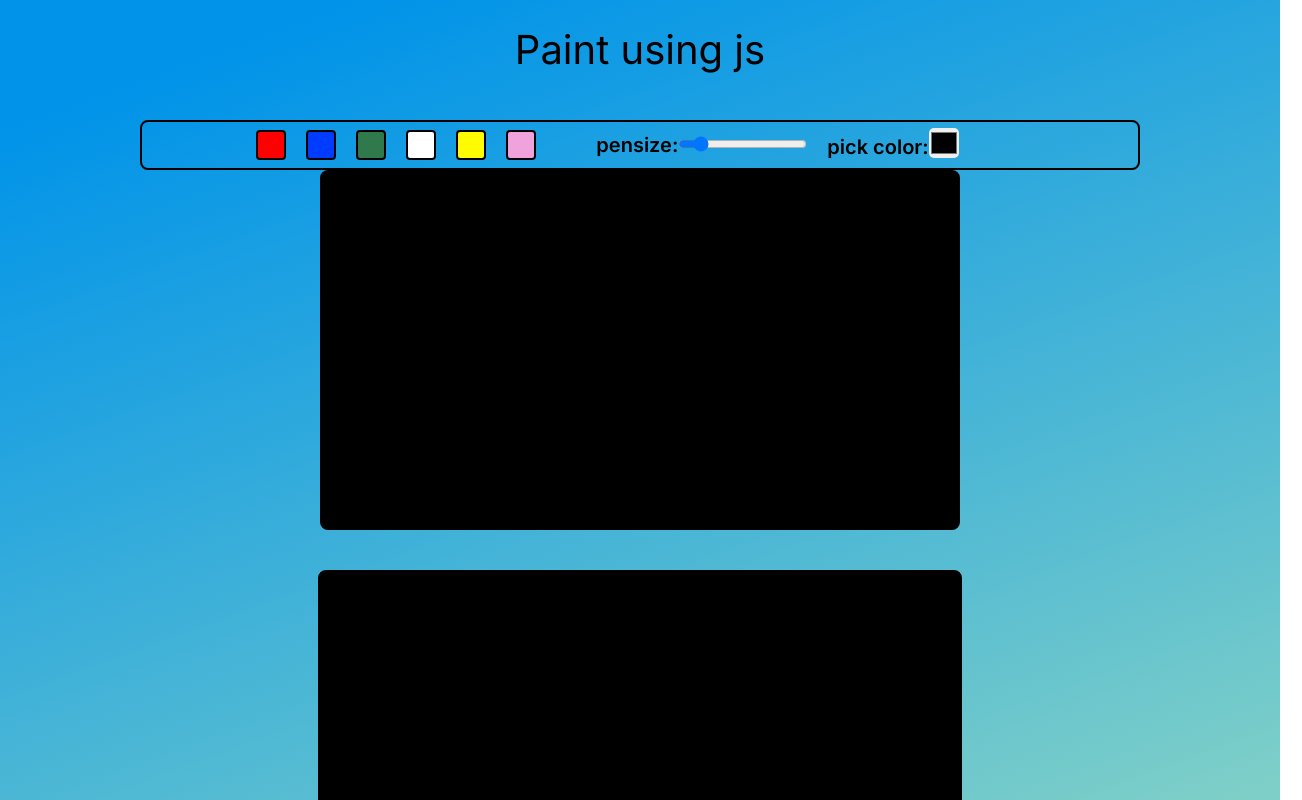
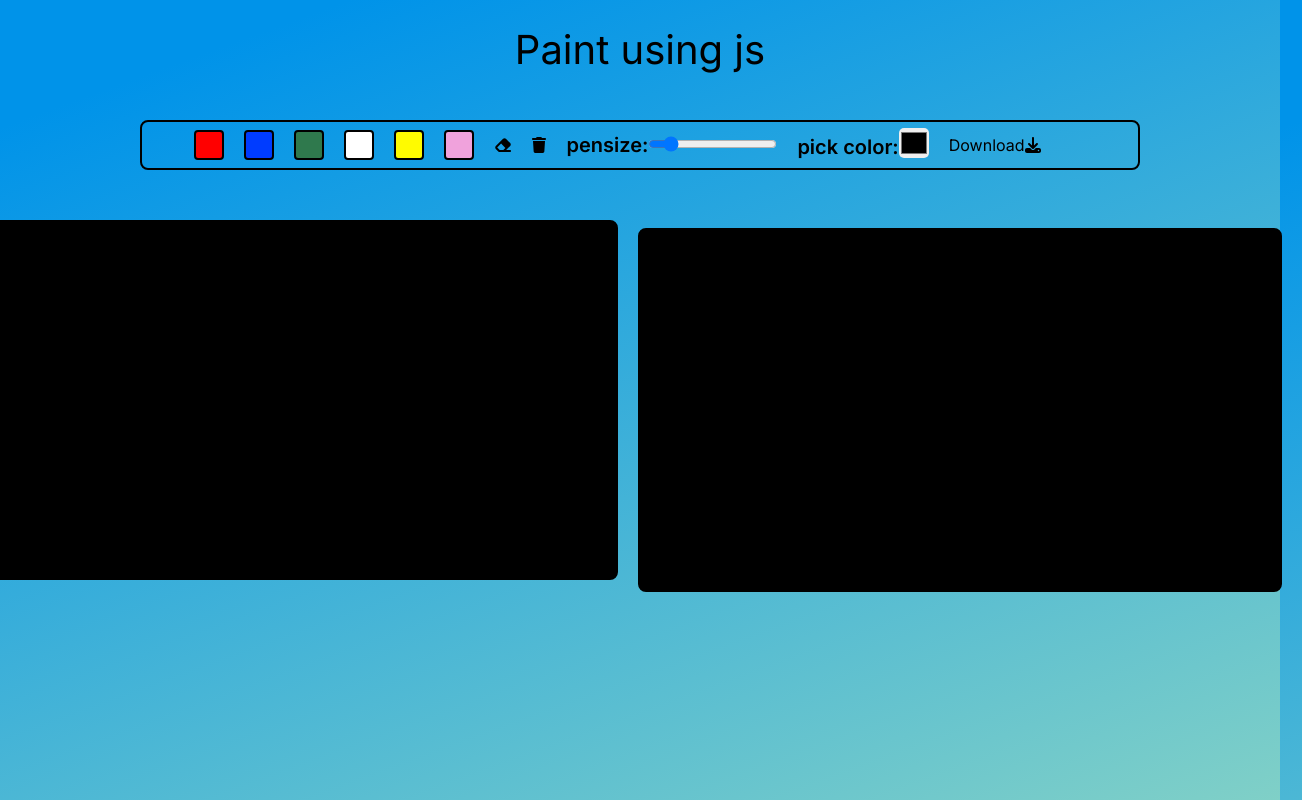
Before and after one commit to Nishu0/Bob_Ross_V2, a Next.js app: page /paint in a window 1280 px wide. Shown: the top 800 px of the page, 1302 px wide, since content can reach past the window. Built offline with nearby package versions, Linux system fonts and the light colour scheme.

Commit message:
Download Feature

```diff
--- a/app/globals.css
+++ b/app/globals.css
@@ -2,7 +2,6 @@
 @tailwind components;
 @tailwind utilities;
 
-/* Add this CSS to your existing styles */
 body {
   width: 100%;
   height: 98vh;
@@ -37,24 +36,27 @@ body {
   max-height: 360px; /* Adjust this value based on your preference */
 }
 
-.youtube-wrapper {
+.youtube-and-canvas-wrapper {
+  display: flex;
+  justify-content: space-between;
+  margin-top: 50px; /* Add space at the bottom */
+}
+
+.youtube-wrapper,
+.canvas-wrapper {
   display: flex;
   align-items: center;
   justify-content: center;
-  margin-bottom: 20px; /* Add margin to separate from colors wrapper */
+  margin-right: 20px; /* Add space between YouTube player and canvas */
 }
+
 
 .colors-wrapper {
   display: flex;
   flex-direction: column;
   align-items: center;
   justify-content: center;
-}
-
-.canvas-wrapper {
-  display: flex;
-  align-items: center;
-  justify-content: center;
+  margin-bottom: 20px;
 }
 
 #wrapper {
@@ -182,6 +184,10 @@ h3 {
     height: auto; /* Allow the container to adjust its height based on content */
   }
 
+  .youtube-and-canvas-wrapper {
+    flex-direction: column;
+  }
+
   #youtube-player,
   #canvas {
     width: 100%; /* Take up the full width on smaller screens */
@@ -189,18 +195,3 @@ h3 {
     height: 300px; /* Adjust the height as needed for smaller screens */
   }
 }
-
-.download-button {
-  background-color: transparent;
-  border: none;
-  cursor: pointer;
-  padding: 0;
-}
-
-.download-button i {
-  color: black; /* Set the color for the download icon */
-}
-
-.download-button:hover i {
-  color: white; /* Set the color for the download icon on hover */
-}
--- a/app/layout.js
+++ b/app/layout.js
@@ -1,4 +1,8 @@
 import './globals.css'
+import "@fortawesome/fontawesome-svg-core/styles.css";
+import { config } from "@fortawesome/fontawesome-svg-core";
+config.autoAddCss = false;
+
 import { Inter } from 'next/font/google'
 
 const inter = Inter({ subsets: ['latin'] })
--- a/app/page.js
+++ b/app/page.js
@@ -1,5 +1,7 @@
 import Image from 'next/image'
 import Link from 'next/link';
+import './globals.css'
+
 
 
 export default function Home() {
--- a/app/paint/page.jsx
+++ b/app/paint/page.jsx
@@ -45,16 +45,17 @@ const Paint = () => {
           pickedColorChange={pickedColorChange}
           color={color}
           penSize={penSize}
+          canvasRef={canvasRef} // Pass the canvasRef to ColorsWrapper
         />
 
-        {/* YouTube player */}
-        <div className="youtube-wrapper">
-          <YouTubePlayer />
-        </div>
-
-        {/* Canvas component */}
-        <div className="canvas-wrapper">
-          <CanvasComponent ref={canvasRef} width={640} height={360} color={color} penSize={penSize} />
+        {/* YouTube player and Canvas */}
+        <div className="youtube-and-canvas-wrapper">
+          <div className="youtube-wrapper">
+            <YouTubePlayer />
+          </div>
+          <div className="canvas-wrapper">
+            <CanvasComponent ref={canvasRef} width={640} height={360} color={color} penSize={penSize} />
+          </div>
         </div>
       </main>
     </div>
--- a/components/Canvas.jsx
+++ b/components/Canvas.jsx
@@ -1,15 +1,17 @@
-import React, { useRef, useEffect } from 'react';
+import React, { useRef, useEffect, useState } from 'react';
 
 const CanvasComponent = React.forwardRef((props, ref) => {
   const canvasRef = useRef(null);
   const { width, height, color, penSize } = props;
-  const [ctx, setCtx] = React.useState(null);
-  const [painting, setPainting] = React.useState(false);
+  const [ctx, setCtx] = useState(null);
+  const [isCtxReady, setIsCtxReady] = useState(false);
+  const [painting, setPainting] = useState(false);
 
   useEffect(() => {
     const canvas = canvasRef.current;
     const context = canvas.getContext('2d');
     setCtx(context);
+    setIsCtxReady(true);
   }, []);
 
   function start(e) {
@@ -39,16 +41,20 @@ const CanvasComponent = React.forwardRef((props, ref) => {
   }
 
   const clearCanvas = () => {
+    if (isCtxReady) {
       ctx.clearRect(0, 0, ctx.canvas.width, ctx.canvas.height);
+    }
   };
 
   const downloadCanvas = () => {
+    if (isCtxReady) {
       const canvas = canvasRef.current;
       const image = canvas.toDataURL('image/png');
       const link = document.createElement('a');
       link.download = 'canvas_image.png';
       link.href = image;
       link.click();
+    }
   };
 
   return (
@@ -59,6 +65,7 @@ const CanvasComponent = React.forwardRef((props, ref) => {
           if (ref) {
             ref.current = {
               clearCanvas: clearCanvas,
+              downloadCanvas: downloadCanvas,
             };
           }
         }}
--- a/components/Colours.jsx
+++ b/components/Colours.jsx
@@ -1,13 +1,14 @@
 import React from 'react';
+import { FontAwesomeIcon } from "@fortawesome/react-fontawesome";
+import { faEraser, faTrash, faDownload } from '@fortawesome/free-solid-svg-icons';
 
-const ColorsWrapper = ({ selectColor, eraser, clearCanvas, penSizeChanging, pickedColorChange, color, penSize }) => {
+
+
+const ColorsWrapper = ({ selectColor, eraser, clearCanvas, penSizeChanging, pickedColorChange, color, penSize, canvasRef }) => {
   const downloadCanvas = () => {
-    const canvas = document.querySelector('#canvas'); // Get the canvas element
-    const image = canvas.toDataURL('image/png'); // Convert the canvas content to a data URL
-    const link = document.createElement('a'); // Create a link element
-    link.download = 'paint.png'; // Set the download attribute with the desired filename
-    link.href = image; // Set the data URL as the link's href
-    link.click(); // Programmatically trigger the download
+    if (canvasRef.current) {
+      canvasRef.current.downloadCanvas();
+    }
   };
 
   return (
@@ -24,14 +25,14 @@ const ColorsWrapper = ({ selectColor, eraser, clearCanvas, penSizeChanging, pick
         {/* Eraser */}
         <li>
           <button onClick={eraser}>
-            <i className="fa-solid fa-eraser"></i>
+          <FontAwesomeIcon icon={faEraser} />
           </button>
         </li>
 
         {/* Clear canvas */}
         <li>
           <button onClick={clearCanvas}>
-            <i className="fa-solid fa-trash"></i>
+          <FontAwesomeIcon icon={faTrash} />
           </button>
         </li>
 
@@ -50,7 +51,8 @@ const ColorsWrapper = ({ selectColor, eraser, clearCanvas, penSizeChanging, pick
         {/* Download art */}
         <li>
           <button onClick={downloadCanvas}>
-            <i className="fa-solid fa-download fa-lg"></i>
+            Download
+            <FontAwesomeIcon icon={faDownload} />
           </button>
         </li>
       </ul>
--- a/package.json
+++ b/package.json
@@ -9,6 +9,9 @@
     "lint": "next lint"
   },
   "dependencies": {
+    "@fortawesome/fontawesome-svg-core": "^6.4.0",
+    "@fortawesome/free-solid-svg-icons": "^6.4.0",
+    "@fortawesome/react-fontawesome": "^0.2.0",
     "autoprefixer": "10.4.14",
     "next": "13.4.12",
     "postcss": "8.4.27",
```
Also changed, not shown: 1 other file (tests, documents, lock files or other folders). Lines whose indentation alone changed are shown as unchanged.
